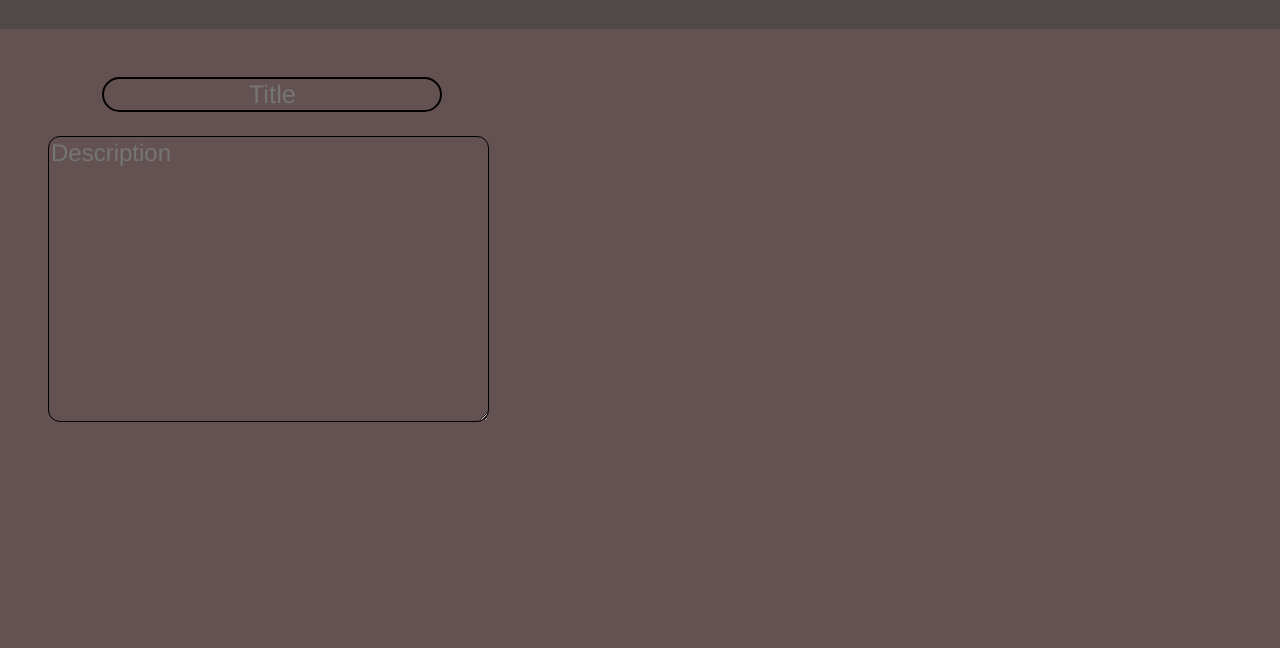
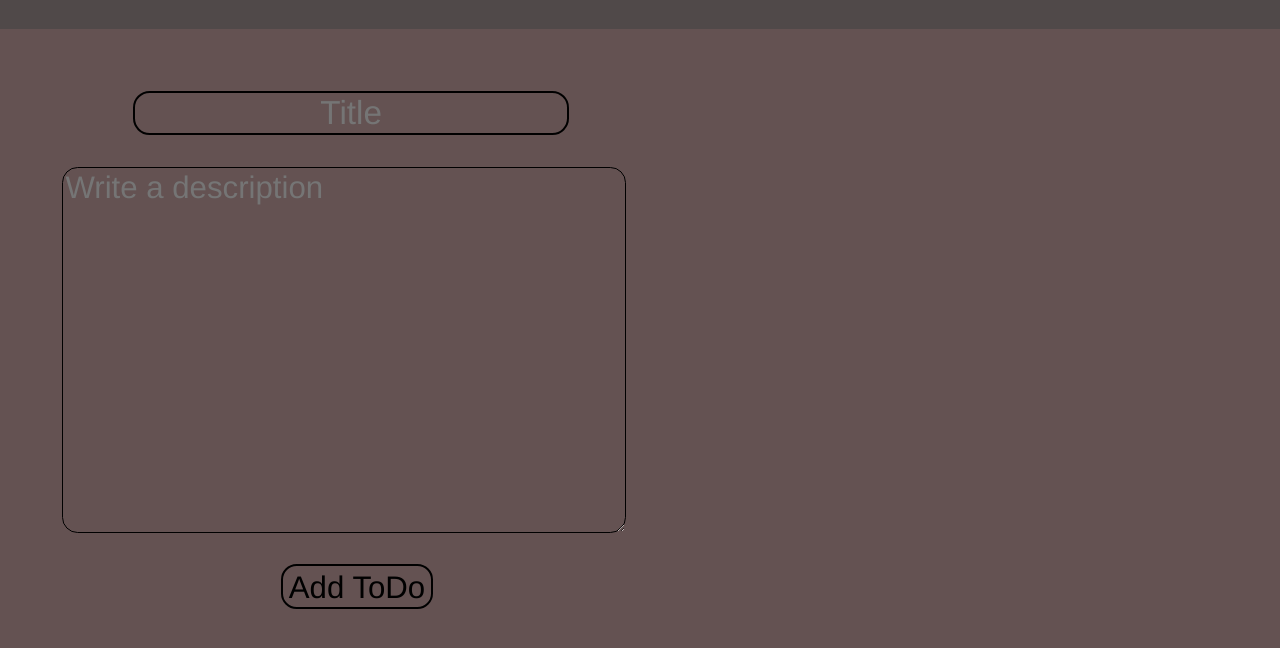
Before and after one commit to omartrese/toDo-list, a plain HTML site: page index.html in a window 1280 px wide. Shown: the part 94-742 px from the top of the page. Drawn offline with Linux system fonts and the light colour scheme; a web font is replaced by a local one.

Commit message:
inputs-fix

```diff
--- a/index.html
+++ b/index.html
@@ -18,12 +18,17 @@
 
   <div id="toDo-container">
 
-     <div> <!-- INPUTS -->
+      <!-- INPUTS -->
       <div id="todoInput">
+
         <input type="text" placeholder="Title" id="todo-title">
-        <textarea placeholder="Description" id="todo-description" cols="30" rows="10"></textarea>
+
+        <textarea placeholder="Write a description" id="todo-description" cols="30" rows="10"></textarea>
+
+        <input type="submit" value="Add ToDo" id="addTodo-button">
+
       </div>
-    </div>
+
 
   </div>
 
--- a/styles.scss
+++ b/styles.scss
@@ -57,6 +57,7 @@ nav
   justify-content: start;
 
   margin-top: 3em;
+  font-size: 1.3em;
 
   #todo-title
   {
@@ -67,7 +68,7 @@ nav
     font-family: $defaultFontFamily;
     text-align: center;
 
-    border-radius: 2em;
+    border-radius: 0.5em;
     border-style: solid;
     border-color: black;
   }
@@ -85,4 +86,20 @@ nav
     border-style: solid;
     border-color: black;
   }
+
+  #addTodo-button
+  {
+    display: block;
+    margin-left: 9em;
+    margin-top: 1em;
+
+    font-size: 1.5em;
+    font-family: $defaultFontFamily;
+    padding-top: 0.15em;
+
+    border-radius: 0.5em;
+    border-style: solid;
+    border-color: black;
+
+  }
 }
```
Also changed, not shown: styles.css, 1 other file.
